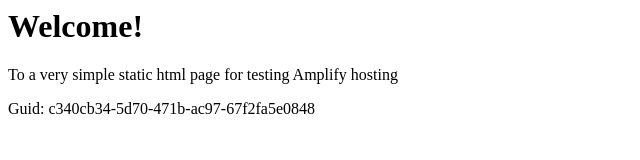
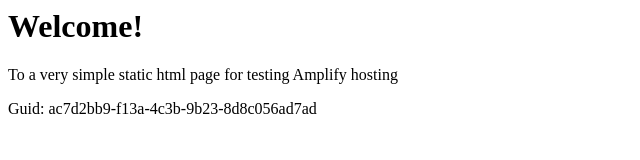
Before and after one commit to aws-aemilia-syd/Github-PR-Commit-Integration-Test-DoNotTouch-GitHubWebhookPushCanaryTest-v1-prod-ap-southeast-2, a website: page src/index.html in a window 1280 px wide. Shown: the full height of the page, 0-640 px from the left. Drawn offline with Linux system fonts and the light colour scheme.

Commit message:
commit from integ tests

```diff
--- a/src/index.html
+++ b/src/index.html
@@ -12,6 +12,6 @@
 <body>
     <h1>Welcome!</h1>
     <p>To a very simple static html page for testing Amplify hosting</p>
-    <p>Guid: c340cb34-5d70-471b-ac97-67f2fa5e0848</p></body>
+    <p>Guid: ac7d2bb9-f13a-4c3b-9b23-8d8c056ad7ad</p></body>
 
 </html>
```
